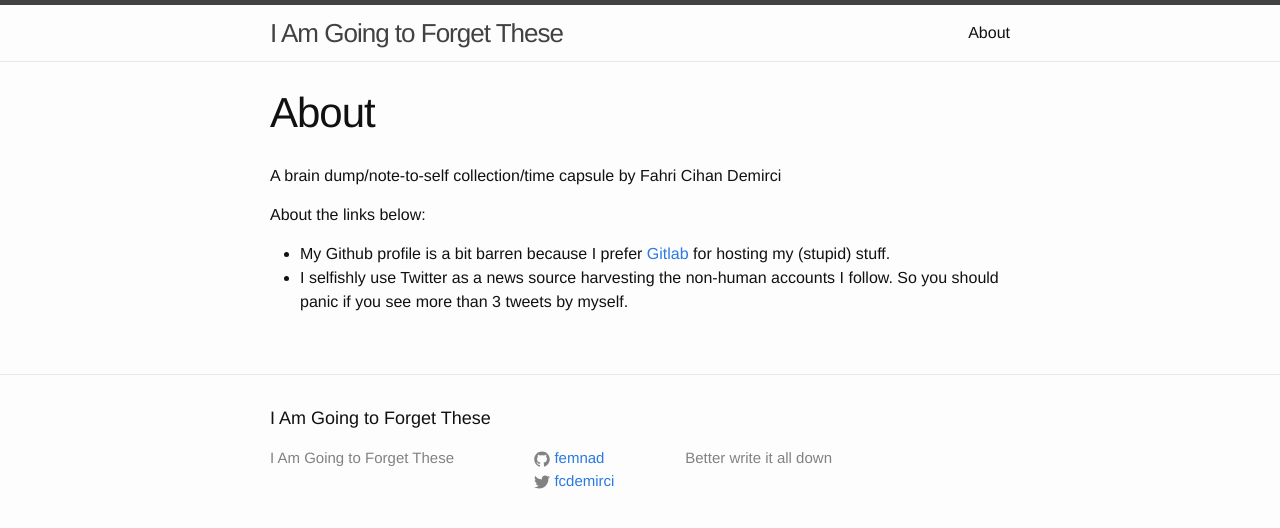
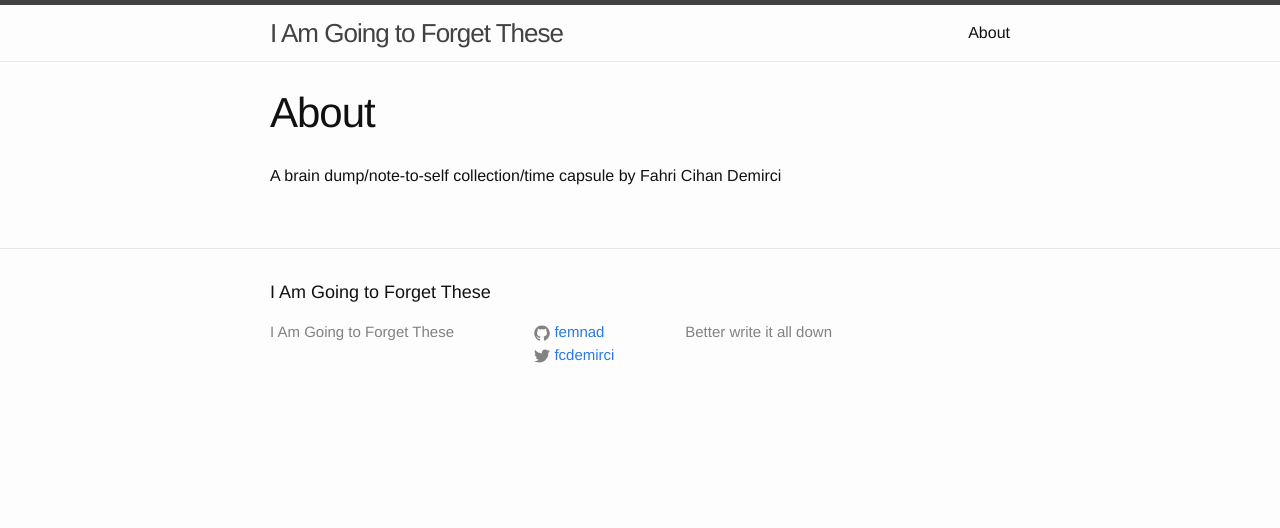
Before and after one commit to femnad/sqrt26.com, a Jekyll site: the page built from about.md, in a window 1280 px wide. Shown: the top 528 px of the page. Built offline with Jekyll 4.4.1, drawn with Linux system fonts in a browser that asks for light colours.

Commit message:
Fix and Update!

```diff
--- a/_posts/2016-02-26-the-curious-case-of-the-missing-option.markdown
+++ b/_posts/2016-02-26-the-curious-case-of-the-missing-option.markdown
@@ -53,7 +53,7 @@ So the volume module has been converted to a package after Kilo. But since I (pr
 
 [A help request on IRC (jschwarz around 15:25)][irc]
 
-I'm this post may be helpful to anyone encountering this issue. Hopefully not for too long since Kilo will be EOL on May 2016, the 2nd.
+I'm typing this post with hopes that it may be helpful to anyone encountering this issue. Hopefully not for too long since Kilo will be EOL on May 2016, the 2nd.
 
 The take-home lessons for me were:
 
--- a/about.md
+++ b/about.md
@@ -4,10 +4,3 @@ title: About
 permalink: /about/
 ---
 A brain dump/note-to-self collection/time capsule by Fahri Cihan Demirci
-
-About the links below:
-
-* My Github profile is a bit barren because I prefer [Gitlab][gitlab] for hosting my (stupid) stuff.
-* I selfishly use Twitter as a news source harvesting the non-human accounts I follow. So you should panic if you see more than 3 tweets by myself.
-
-[gitlab]: https://gitlab.com/u/femnad
```
